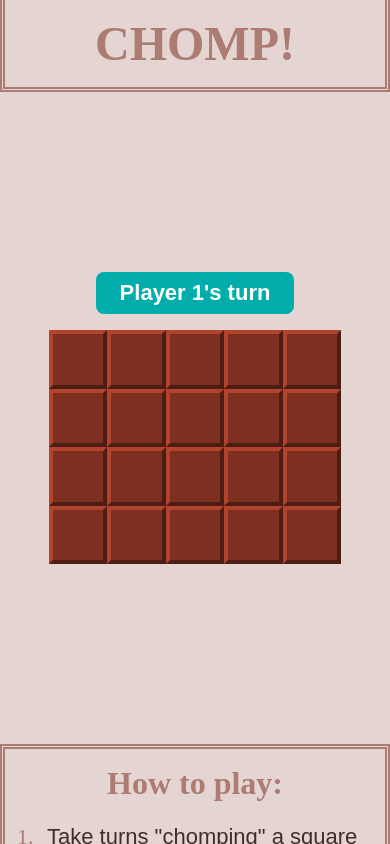
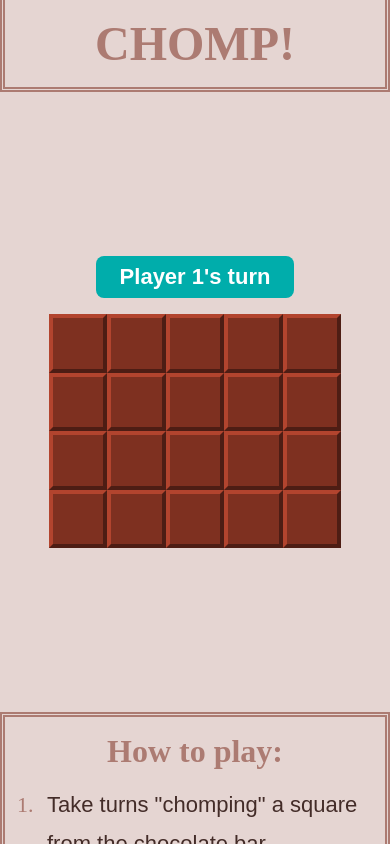
Before and after one commit to nikhilNathwani/Chomp, a React (Create React App) app in the folder src/: page / in a window 390 px wide. Shown: the top 844 px of the page. Built offline with nearby package versions, Linux system fonts and the light colour scheme; the HTML template or start-up script is replaced by a standard one.

Commit message:
Trying a greater offset of 14rem to hopefully see Rules title on bottom of mobile screen

```diff
--- a/src/styles.css
+++ b/src/styles.css
@@ -74,7 +74,7 @@ body {
 }
 
 #game {
-	height: calc(100vh - 12rem);
+	height: calc(100vh - 14rem);
 	/* height: calc(100dvh - 10rem); */
 	/* height: calc(7 * min(80px, 15vmin) + 3rem); */
 	display: flex;
```
